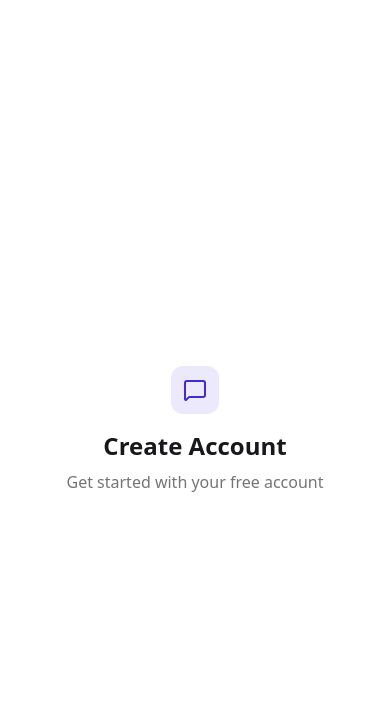
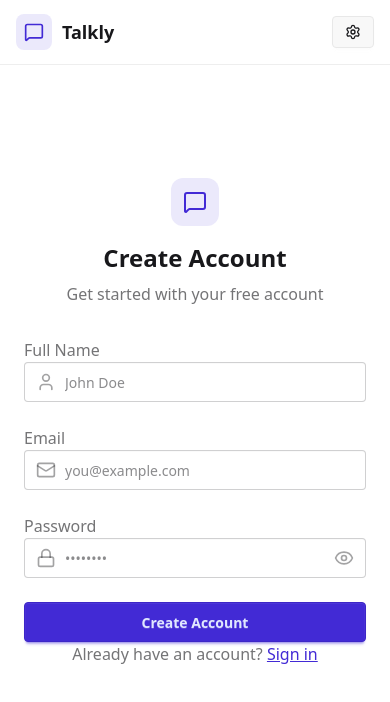
Before and after one commit to priyanshubarai/CHAT-APP, a React (Vite) app in the folder frontend/: page /signup in a window 390 px wide. Shown: the top 702 px of the page. Built offline with nearby package versions, Linux system fonts and the light colour scheme; no server answers.

Commit message:
continue making login page

```diff
--- a/frontend/src/App.jsx
+++ b/frontend/src/App.jsx
@@ -8,6 +8,7 @@
 import ProfilePage from './pages/ProfilePage'
 import useAuthStore from './store/useAuthStore'
 import {Loader} from "lucide-react"
+import {Toaster} from "react-hot-toast"
 
 
 const App = () => {
@@ -40,6 +41,7 @@
         <Route path="/profile" element={authUser ? <ProfilePage/> : <Navigate to="/login"/> } />
       </Routes>
 
+      <Toaster/>
 
     </div>
   )
--- /dev/null
+++ b/frontend/src/components/AuthImagePattern.jsx
@@ -0,0 +1,25 @@
+import React from 'react'
+
+const AuthImagePattern = ({title, subtitle}) => {
+  return (
+
+    <div className="hidden lg:flex items-center justify-center bg-base-200 p-12">
+      <div className="max-w-md text-center">
+        <div className="grid grid-cols-3 gap-3 mb-8">
+          {[...Array(9)].map((_, i) => (
+            <div
+              key={i}
+              className={`aspect-square rounded-2xl bg-primary/10 ${
+                i % 2 === 0 ? "animate-pulse" : ""
+              }`}
+            />
+          ))}
+        </div>
+        <h2 className="text-2xl font-bold mb-4">{title}</h2>
+        <p className="text-base-content/60">{subtitle}</p>
+      </div>
+    </div>
+  )
+}
+
+export default AuthImagePattern
--- a/frontend/src/components/Navbar.jsx
+++ b/frontend/src/components/Navbar.jsx
@@ -1,10 +1,69 @@
 import React from 'react'
+import useAuthStore from '../store/useAuthStore'
+import {MessageSquare,Settings,User,LogOut} from "lucide-react"
+import { Link,useNavigate  } from 'react-router-dom'
+import toast from 'react-hot-toast'
 
 const Navbar = () => {
+
+  const {logout , authUser} = useAuthStore()
+  const navigate = useNavigate();
+
+
+  const handleLogout = async() => {
+    try{
+      await logout()
+      navigate("/login");
+    }catch(error){
+      toast.error("logout failed!")
+    }
+  }
+
   return (
-    <div className='text-white'>
-      Navbar
-    </div>
+    <header className='border-b border-base-300 fixed w-full top-0 z-40 backdrop-blur-lg bg-base-100/80'>
+      <div className='container mx-auto px-4 h-16'>
+        <div className="flex items-center justify-between h-full">
+        {/* left logo */}
+        <div className="flex items-center gap-8">
+            <Link to="/" className="flex items-center gap-2.5 hover:opacity-80 transition-all">
+              <div className="size-9 rounded-lg bg-primary/10 flex items-center justify-center">
+                <MessageSquare className="w-5 h-5 text-primary" />
+              </div>
+              <h1 className="text-lg font-bold">Talkly</h1>
+            </Link>
+          </div>
+
+          {/* right */}
+          <div className="flex items-center gap-2">
+            <Link
+              to={"/settings"}
+              className={`
+              btn btn-sm gap-2 transition-colors
+
+              `}
+            >
+              <Settings className="w-4 h-4" />
+              <span className="hidden sm:inline">Settings</span>
+            </Link>
+
+            {authUser && (
+              <>
+                <Link to={"/profile"} className={`btn btn-sm gap-2`}>
+                  <User className="size-5" />
+                  <span className="hidden sm:inline">Profile</span>
+                </Link>
+
+                <button className="flex gap-2 items-center" onClick={handleLogout}>
+                  <LogOut className="size-5" />
+                  <span className="hidden sm:inline">Logout</span>
+                </button>
+              </>
+            )}
+          </div>
+
+        </div>
+      </div>
+    </header>
   )
 }
 
--- a/frontend/src/lib/axios.js
+++ b/frontend/src/lib/axios.js
@@ -1,7 +1,7 @@
 import axios from "axios"
 
 const axiosInstance = axios.create({
-    baseURL: "https://localhost:7000/api",
+    baseURL: "http://localhost:7000/api",
     withCredentials: true,
 })
 
--- a/frontend/src/pages/SignUpPage.jsx
+++ b/frontend/src/pages/SignUpPage.jsx
@@ -1,46 +1,157 @@
-import React, { useState } from 'react'
-import useAuthStore from '../store/useAuthStore';
-import { MessageSquare } from 'lucide-react';
+import React, { useState } from "react";
+import useAuthStore from "../store/useAuthStore";
+import { MessageSquare, User,Mail,Lock,Eye,EyeOff,Loader2 } from "lucide-react";
+import {Link} from "react-router-dom"
+import AuthImagePattern from "../components/AuthImagePattern";
+import toast from "react-hot-toast";
 
 const SignUpPage = () => {
 
-    const [showPassword , setShowPassword] = useState(false);
-    const[formData , setFormData] = useState({
+  const [showPassword, setShowPassword] = useState(false);
+  const [formData, setFormData] = useState({
     fullName: "",
     email: "",
-        password: ""
-    })
-    const {signup,isSigningUp} = useAuthStore();
+    password: "",
+  });
+  const { signup, isSigningUp } = useAuthStore();
 
   const validateForm = () => {
+    if(!formData.fullName.trim()) return toast.error("Fullname is required!");
+    if(!formData.email.trim()) return toast.error("Email is required!");
+    if(!/\S+@\S+\.\S+/.test(formData.email)) return toast.error("Invalid Email Format!");
+    if(!formData.password) return toast.error("Password is required!");
+    if(formData.password.length<6) return toast.error("Password must be at least 6 characters!");
+    return true;
+};
 
-    }
   const handleSubmit = (e) => {
     e.preventDefault();
-    }
+    const isValid = validateForm();
+    if(isValid===true) signup(formData);
 
+  };
 
   return (
-    <div className='min-h-screen grid lg:grid-cols-2'>
-        {/* left side */}
-        <div className='flex flex-col justify-center items-center p-6 sm:p-12'>
-            <div className="w-full max-w-md space-y-8" >
-                {/* logo */}
+    <div className="min-h-screen grid lg:grid-cols-2">
+      {/* left */}
+      <div className="flex flex-col justify-center items-center p-6 sm:p-12">
+        <div className="w-full max-w-md spave-y-8">
+          {/* LOGO */}
           <div className="text-center mb-8">
             <div className="flex flex-col items-center gap-2 group">
-                        <div className="size-12 rounded-xl bg-primary/10 flex items-center justify-center group-hover:bg-primary/20 transition colors">
-                            <MessageSquare className="size-6 text-primary"/>
+              <div
+                className="size-12 rounded-xl bg-primary/10 flex items-center justify-center
+              group-hover:bg-primary/20 transition-colors"
+              >
+                <MessageSquare className="size-6 text-primary" />
               </div>
               <h1 className="text-2xl font-bold mt-2">Create Account</h1>
-                        <p className="text-base-content/60">Get started with your free account</p>
+              <p className="text-base-content/60">
+                Get started with your free account
+              </p>
             </div>
+          </div>
+
+          {/* Form */}
+          <form onSubmit={handleSubmit} className="space-y-6">
+            <div className="form-control">
+              <label className="label">
+                <span className="label-text font-medium">Full Name</span>
+              </label>
+              <div className="relative">
+                <div className="absolute inset-y-0 left-0 pl-3 flex items-center pointer-events-none z-2">
+                  <User className="size-5 text-base-content/40" />
+                </div>
+                <input
+                  type="text"
+                  className={`input input-bordered w-full pl-10`}
+                  placeholder="John Doe"
+                  value={formData.fullName}
+                  onChange={(e) =>
+                    setFormData({ ...formData, fullName: e.target.value })
+                  }
+                />
+              </div>
+            </div>
+
+            <div className="form-control">
+              <label className="label">
+                <span className="label-text font-medium">Email</span>
+              </label>
+              <div className="relative">
+                <div className="absolute inset-y-0 left-0 pl-3 flex items-center pointer-events-none">
+                  <Mail className="size-5 text-base-content/40 z-2" />
+                </div>
+                <input
+                  type="email"
+                  className={`input input-bordered w-full pl-10`}
+                  placeholder="you@example.com"
+                  value={formData.email}
+                  onChange={(e) => setFormData({ ...formData, email: e.target.value })}
+                />
+              </div>
+            </div>
+
+            <div className="form-control">
+              <label className="label">
+                <span className="label-text font-medium">Password</span>
+              </label>
+              <div className="relative">
+                <div className="absolute inset-y-0 left-0 pl-3 flex items-center pointer-events-none">
+                  <Lock className="size-5 text-base-content/40 z-2" />
+                </div>
+                <input
+                  type={showPassword ? "text" : "password"}
+                  className={`input input-bordered w-full pl-10`}
+                  placeholder="••••••••"
+                  value={formData.password}
+                  onChange={(e) => setFormData({ ...formData, password: e.target.value })}
+                />
+                <button
+                  type="button"
+                  className="absolute inset-y-0 right-0 pr-3 flex items-center"
+                  onClick={() => setShowPassword(!showPassword)}
+                >
+                  {showPassword ? (
+                    <EyeOff className="size-5 text-base-content/40" />
+                  ) : (
+                    <Eye className="size-5 text-base-content/40" />
+                  )}
+                </button>
+              </div>
+            </div>
+
+            <button type="submit" className="btn btn-primary w-full" disabled={isSigningUp}>
+              {isSigningUp ? (
+                <>
+                  <Loader2 className="size-5 animate-spin" />
+                  Loading...
+                </>
+              ) : (
+                "Create Account"
+              )}
+            </button>
+           </form>
+            <div className="text-center">
+            <p className="text-base-content/60">
+              Already have an account?{" "}
+              <Link to="/login" className="link link-primary">
+                Sign in
+              </Link>
+            </p>
           </div>
 
         </div>
       </div>
+      {/* right */}
+
+      <AuthImagePattern
+        title="Join our community"
+        subtitle="Connect with friends, share moments, and stay in touch with your loved ones."
+      />
 
     </div>
-  )
-}
+  );
+};
 
-export default SignUpPage
+export default SignUpPage;
```
Also changed, not shown: frontend/src/store/useAuthStore.js (+20 -4 lines), 1 other file (tests, documents, lock files or other folders). Lines whose indentation alone changed are shown as unchanged.
